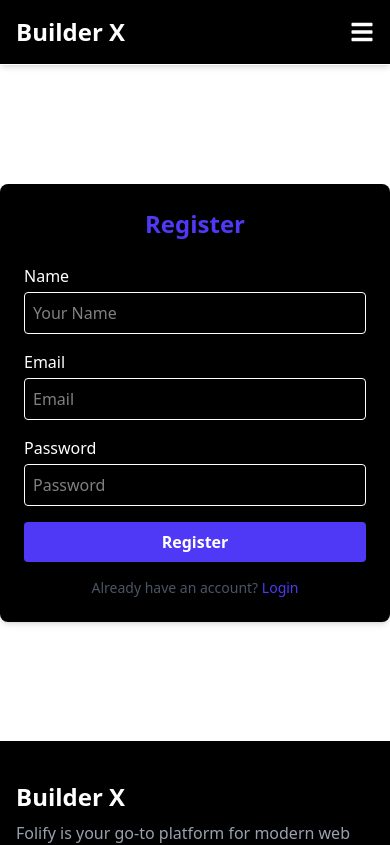
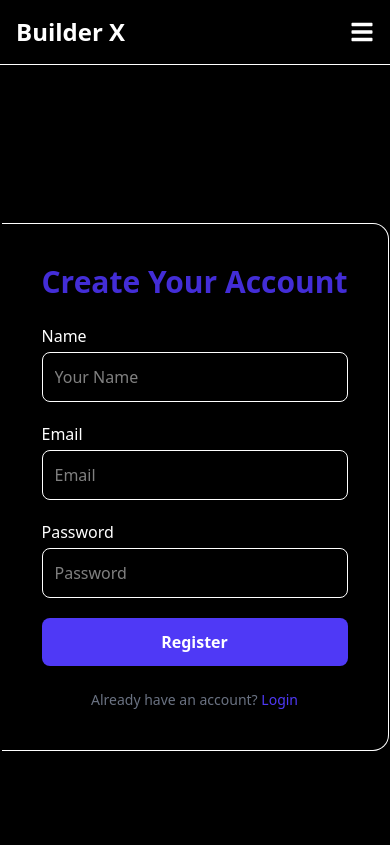
Before and after one commit to kaziarman23/builder-x, a React (Vite) app: page /register in a window 390 px wide. Shown: the top 845 px of the page. Built offline with nearby package versions, Linux system fonts and the light colour scheme; no server answers.

Commit message:
added image in authintication pages

```diff
--- a/src/app/pages/authintication/login/Login.jsx
+++ b/src/app/pages/authintication/login/Login.jsx
@@ -1,46 +1,35 @@
+import React from "react";
 import { useForm } from "react-hook-form";
-import { signInWithEmailAndPassword } from "firebase/auth";
-import { auth } from "../../firebase";
-import toast from "react-hot-toast";
-import { useNavigate } from "react-router-dom";
+import { BiUser, BiLock, BiCheckCircle } from "react-icons/bi";
 
-function Login() {
+const Login = () => {
   const {
     register,
     handleSubmit,
     formState: { errors },
-    reset,
   } = useForm();
-  const navigate = useNavigate();
 
-  const onSubmit = async (data) => {
-    try {
-      await signInWithEmailAndPassword(auth, data.email, data.password);
-      toast.success("Login successful!");
-      reset();
-      navigate("/");
-    } catch (error) {
-      toast.error(error.message);
-    }
+  const onSubmit = (data) => {
+    console.log(data);
   };
 
   return (
-    <div className="flex justify-center items-center min-h-[80vh]">
-      <div className="w-full max-w-md p-6 bg-white rounded-lg shadow-md">
-        <h1 className="text-2xl font-bold text-indigo-600 mb-6 text-center">
-          Login
+    <div className="flex justify-center items-center w-full min-h-screen bg-black py-5">
+      <div className="flex flex-col md:flex-row max-w-7xl">
+        {/* Left Hero Section */}
+        <div className="w-full md:w-1/2 p-10 md:p-12 bg-black flex flex-col justify-center border border-white rounded-tl-2xl rounded-bl-2xl border-r-0">
+          <h1 className="text-3xl font-bold text-indigo-700 mb-6 text-center">
+            Login to Your Account
           </h1>
-        <form onSubmit={handleSubmit(onSubmit)} className="space-y-4">
+          <form onSubmit={handleSubmit(onSubmit)} className="space-y-5">
             {/* Email */}
             <div>
-            <label className="block text-gray-700 font-medium mb-1">
-              Email
-            </label>
+              <label className="block text-white font-medium mb-1">Email</label>
               <input
                 type="email"
                 placeholder="Email"
                 {...register("email", { required: "Email is required" })}
-              className="w-full p-2 border rounded focus:outline-none focus:ring-2 focus:ring-indigo-400"
+                className="w-full p-3 border-white border rounded-lg text-white"
               />
               {errors.email && (
                 <p className="text-red-500 text-sm mt-1">
@@ -51,7 +40,7 @@ function Login() {
 
             {/* Password */}
             <div>
-            <label className="block text-gray-700 font-medium mb-1">
+              <label className="block text-white font-medium mb-1">
                 Password
               </label>
               <input
@@ -64,7 +53,7 @@ function Login() {
                     message: "Password must be at least 6 characters",
                   },
                 })}
-              className="w-full p-2 border rounded focus:outline-none focus:ring-2 focus:ring-indigo-400"
+                className="w-full p-3 border-white border rounded-lg text-white"
               />
               {errors.password && (
                 <p className="text-red-500 text-sm mt-1">
@@ -75,20 +64,57 @@ function Login() {
 
             <button
               type="submit"
-            className="w-full bg-indigo-600 text-white py-2 px-4 rounded font-semibold hover:bg-indigo-700 transition"
+              className="w-full bg-indigo-600 text-white py-3 rounded-lg font-semibold hover:bg-indigo-700 transition cursor-pointer"
             >
               Login
             </button>
           </form>
-        <p className="mt-4 text-sm text-gray-600 text-center">
+
+          <p className="mt-6 text-sm text-gray-500 text-center">
             Don't have an account?{" "}
-          <a href="/register" className="text-indigo-600 hover:underline">
+            <a
+              href="/register"
+              className="text-indigo-600 font-medium hover:underline"
+            >
               Register
             </a>
           </p>
         </div>
+
+        {/* Right Side Section */}
+        <div className="hidden md:flex md:w-1/2 bg-indigo-700 p-5 flex-col justify-center text-white rounded-tr-2xl rounded-br-2xl">
+          <h2 className="text-2xl font-extrabold mb-4 leading-tight">
+            Welcome Back to Builder X Club.
+          </h2>
+          <p className="text-indigo-200 mb-8 text-lg">
+            Access your projects, collaborate with your team, and deploy your
+            creations faster.
+          </p>
+          <ul className="space-y-3 text-sm text-indigo-100">
+            <li className="flex items-center space-x-2">
+              <BiCheckCircle className="w-5 h-5 text-white" />
+              <span>Real-time collaboration</span>
+            </li>
+            <li className="flex items-center space-x-2">
+              <BiCheckCircle className="w-5 h-5 text-white" />
+              <span>Secure data storage</span>
+            </li>
+            <li className="flex items-center space-x-2">
+              <BiCheckCircle className="w-5 h-5 text-white" />
+              <span>One-click deployment</span>
+            </li>
+          </ul>
+          <div className="mt-10 w-full h-60 bg-indigo-700 rounded-xl shadow-lg flex items-center justify-center">
+            <img
+              src="https://i.pinimg.com/736x/f9/69/dc/f969dcbe2ad33218968e4dfded1c6bff.jpg"
+              alt="Login image"
+              className="w-full h-full object-cover rounded-2xl"
+            />
+          </div>
+        </div>
+      </div>
     </div>
   );
-}
+};
 
 export default Login;
--- a/src/app/pages/authintication/register/Register.jsx
+++ b/src/app/pages/authintication/register/Register.jsx
@@ -3,6 +3,7 @@ import { createUserWithEmailAndPassword } from "firebase/auth";
 import auth from "../../../firebase/firebase.config";
 import toast from "react-hot-toast";
 import { useNavigate } from "react-router-dom";
+import { BiCheckCircle, BiUserPlus } from "react-icons/bi";
 
 function Register() {
   const {
@@ -25,34 +26,74 @@ function Register() {
   };
 
   return (
-    <div className="flex justify-center items-center min-h-[80vh]">
-      <div className="w-full max-w-md p-6 bg-black text-white rounded-lg shadow-md">
-        <h1 className="text-2xl font-bold text-indigo-600 mb-6 text-center">
-          Register
+    <div className="flex justify-center items-center w-full min-h-screen bg-black py-10">
+      <div className="flex flex-col md:flex-row max-w-6xl">
+        {/* Left Hero Section */}
+        <div className="hidden md:flex md:w-1/2 bg-indigo-700 p-5 flex-col justify-center text-white rounded-tl-2xl rounded-bl-2xl">
+          <BiUserPlus
+            className="h-10 w-10 text-indigo-200 mb-6"
+            strokeWidth={1.5}
+          />
+          <h2 className="text-4xl font-extrabold mb-4 leading-tight">
+            Join Our Builder X Club.
+          </h2>
+          <p className="text-indigo-200 mb-8 text-lg">
+            Unlock a world of collaborative tools and custom platform building.
+            Fast, secure, and intuitive.
+          </p>
+          <ul className="space-y-3 text-sm text-indigo-100">
+            <li className="flex items-center space-x-2">
+              <BiCheckCircle className="w-5 h-5 text-white" />
+              <span>Real-time collaboration</span>
+            </li>
+            <li className="flex items-center space-x-2">
+              <BiCheckCircle className="w-5 h-5 text-white" />
+              <span>Secure data storage</span>
+            </li>
+            <li className="flex items-center space-x-2">
+              <BiCheckCircle className="w-5 h-5 text-white" />
+              <span>One-click deployment</span>
+            </li>
+          </ul>
+          <div className="mt-10 w-full h-60 bg-indigo-700 rounded-xl shadow-lg flex items-center justify-center">
+            <img
+              src="https://i.pinimg.com/736x/f9/69/dc/f969dcbe2ad33218968e4dfded1c6bff.jpg"
+              alt="Register image"
+              className="w-full h-full object-cover rounded-2xl"
+            />
+          </div>
+        </div>
+
+        {/* Right Form Section */}
+        <div className="w-full md:w-1/2 p-10 md:p-12 bg-black flex flex-col justify-center border border-white rounded-tr-2xl rounded-br-2xl border-l-0">
+          <h1 className="text-3xl font-bold text-indigo-700 mb-6 text-center">
+            Create Your Account
           </h1>
-        <form onSubmit={handleSubmit(onSubmit)} className="space-y-4">
+          <form onSubmit={handleSubmit(onSubmit)} className="space-y-5">
             {/* Name */}
             <div>
-            <label className="block text-whtie font-medium mb-1">Name</label>
+              <label className="block text-white font-medium mb-1">Name</label>
               <input
                 type="text"
                 placeholder="Your Name"
                 {...register("name", { required: "Name is required" })}
-              className="w-full p-2 border rounded focus:outline-none focus:ring-2 focus:ring-indigo-400"
+                className="w-full p-3 border-white border rounded-lg  text-white"
               />
               {errors.name && (
-              <p className="text-red-500 text-sm mt-1">{errors.name.message}</p>
+                <p className="text-red-500 text-sm mt-1">
+                  {errors.name.message}
+                </p>
               )}
             </div>
 
             {/* Email */}
             <div>
-            <label className="block text-whtie font-medium mb-1">Email</label>
+              <label className="block text-white font-medium mb-1">Email</label>
               <input
                 type="email"
                 placeholder="Email"
                 {...register("email", { required: "Email is required" })}
-              className="w-full p-2 border rounded focus:outline-none focus:ring-2 focus:ring-indigo-400"
+                className="w-full p-3 border rounded-lg focus:outline-none text-white"
               />
               {errors.email && (
                 <p className="text-red-500 text-sm mt-1">
@@ -63,7 +104,7 @@ function Register() {
 
             {/* Password */}
             <div>
-            <label className="block text-whtie font-medium mb-1">
+              <label className="block text-white font-medium mb-1">
                 Password
               </label>
               <input
@@ -76,7 +117,7 @@ function Register() {
                     message: "Password must be at least 6 characters",
                   },
                 })}
-              className="w-full p-2 border rounded focus:outline-none focus:ring-2 focus:ring-indigo-400"
+                className="w-full p-3 border rounded-lg focus:outline-none text-white"
               />
               {errors.password && (
                 <p className="text-red-500 text-sm mt-1">
@@ -87,17 +128,22 @@ function Register() {
 
             <button
               type="submit"
-            className="w-full bg-indigo-600 text-white py-2 px-4 rounded font-semibold hover:bg-indigo-700 transition"
+              className="w-full bg-indigo-600 text-white py-3 rounded-lg font-semibold hover:bg-indigo-700 transition cursor-pointer"
             >
               Register
             </button>
           </form>
-        <p className="mt-4 text-sm text-gray-600 text-center">
-          Already have an account?{"  "}
-          <a href="/login" className="text-indigo-600 hover:underline">
+
+          <p className="mt-6 text-sm text-gray-500 text-center">
+            Already have an account?{" "}
+            <a
+              href="/login"
+              className="text-indigo-600 font-medium hover:underline"
+            >
               Login
             </a>
           </p>
+        </div>
       </div>
     </div>
   );
--- a/src/app/routers/route.jsx
+++ b/src/app/routers/route.jsx
@@ -2,6 +2,7 @@ import { createBrowserRouter } from "react-router-dom";
 import Root from "../layout/Root";
 import Home from "../pages/home/Home";
 import About from "../pages/about/About";
+import Login from "../pages/authintication/login/Login";
 import Register from "../pages/authintication/register/Register";
 
 const router = createBrowserRouter([
@@ -11,6 +12,7 @@ const router = createBrowserRouter([
     children: [
       { path: "/", element: <Home /> },
       { path: "/about", element: <About /> },
+      { path: "/login", element: <Login /> },
       { path: "/register", element: <Register /> },
     ],
   },
```
Lines whose indentation alone changed are shown as unchanged.
